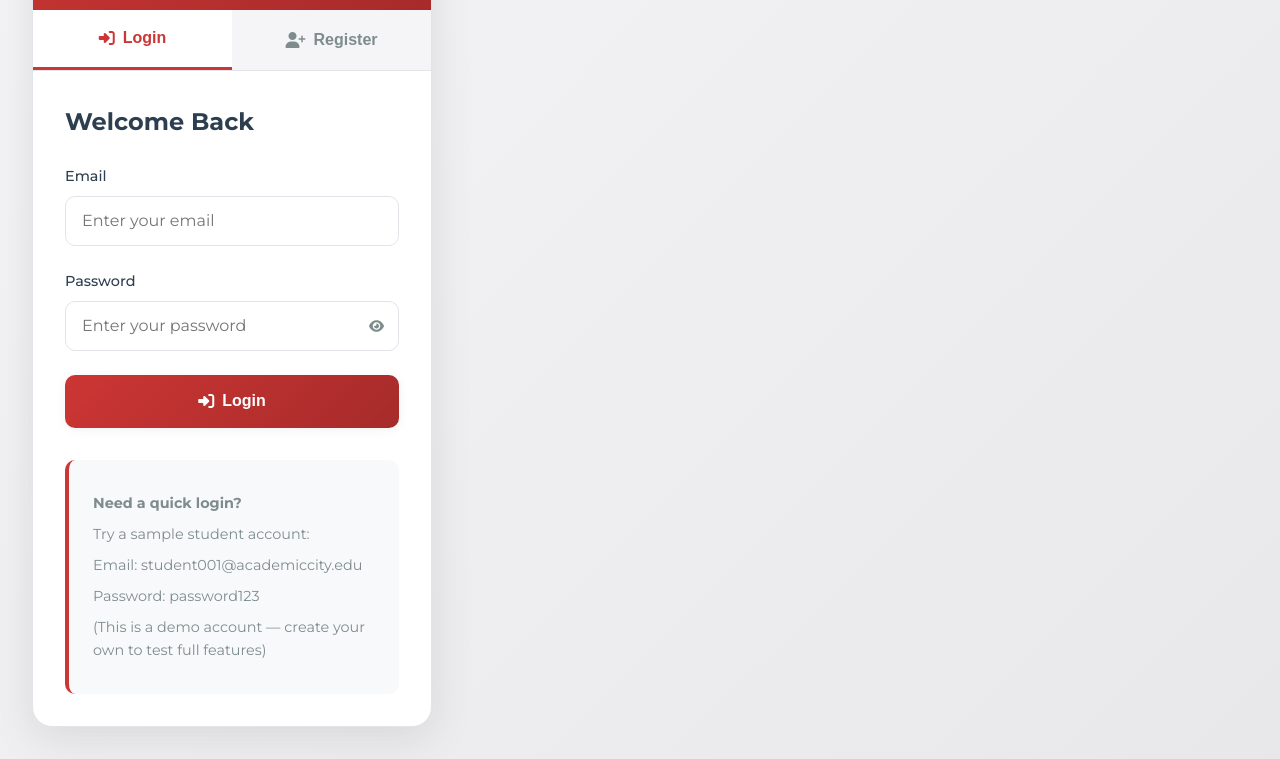
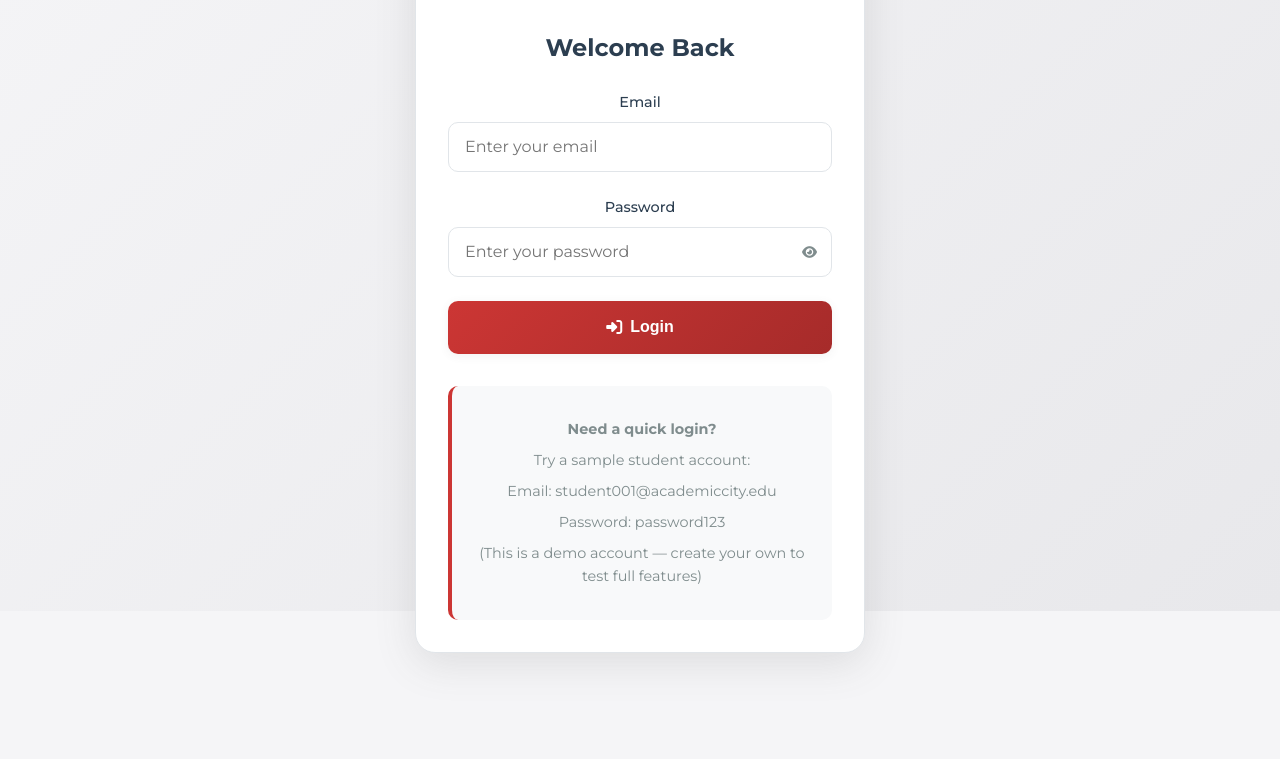
Before and after one commit to Benjaminax/camous-taskboard-system, a plain HTML site: page index.html in a window 1280 px wide. Shown: the part 189-948 px from the top of the page. After the commit the page ends 800 px from the top, so only its background shows below. Drawn offline with Linux system fonts and the light colour scheme.

Commit message:
Fix auth forms centering in root directory files - add !important declarations, full viewport coverage, and cache-busting

```diff
--- a/index.html
+++ b/index.html
@@ -5,7 +5,7 @@
     <meta name="viewport" content="width=device-width, initial-scale=1.0">
     <title>TaskBoard - Student Collaboration</title>
     <link href="https://fonts.googleapis.com/css?family=Montserrat:400,500,600,700&display=swap" rel="stylesheet">
-    <link rel="stylesheet" href="style.css">
+    <link rel="stylesheet" href="style.css?v=1.1">
     <link rel="stylesheet" href="https://cdnjs.cloudflare.com/ajax/libs/font-awesome/6.4.0/css/all.min.css">
     <link rel="icon" type="image/x-icon" href="favicon.ico">
 </head>
--- a/style.css
+++ b/style.css
@@ -26,32 +26,49 @@
     box-sizing: border-box;
 }
 
+html, body {
+    height: 100%;
+    margin: 0;
+    padding: 0;
+}
+
 body {
     font-family: 'Montserrat', -apple-system, BlinkMacSystemFont, sans-serif;
     background-color: var(--bg-color);
     color: var(--text-dark);
     line-height: 1.6;
     font-weight: 400;
+    margin: 0;
+    padding: 0;
 }
 
 /* Auth Section - Centered */
 .auth-section {
-    min-height: 100vh;
-    display: flex;
-    align-items: center;
-    justify-content: center;
-    padding: 2rem;
-    background: linear-gradient(135deg, #f5f5f7 0%, #e8e8eb 100%);
+    min-height: 100vh !important;
+    display: flex !important;
+    align-items: center !important;
+    justify-content: center !important;
+    padding: 2rem !important;
+    background: linear-gradient(135deg, #f5f5f7 0%, #e8e8eb 100%) !important;
+    position: fixed !important;
+    top: 0 !important;
+    left: 0 !important;
+    right: 0 !important;
+    bottom: 0 !important;
+    width: 100% !important;
+    height: 100vh !important;
+    z-index: 9999 !important;
 }
 
 .auth-container {
-    background: var(--card-bg);
-    border-radius: 20px;
-    box-shadow: var(--shadow-lg);
-    width: 100%;
-    max-width: 400px;
-    overflow: hidden;
-    border: 1px solid var(--border-color);
+    background: var(--card-bg) !important;
+    border-radius: 20px !important;
+    box-shadow: var(--shadow-lg) !important;
+    width: 100% !important;
+    max-width: 450px !important;
+    overflow: hidden !important;
+    border: 1px solid var(--border-color) !important;
+    margin: 0 auto !important;
 }
 
 .auth-header {
@@ -120,6 +137,7 @@ body {
 
 .auth-forms {
     padding: 2rem;
+    text-align: center;
 }
 
 .auth-form {
```
